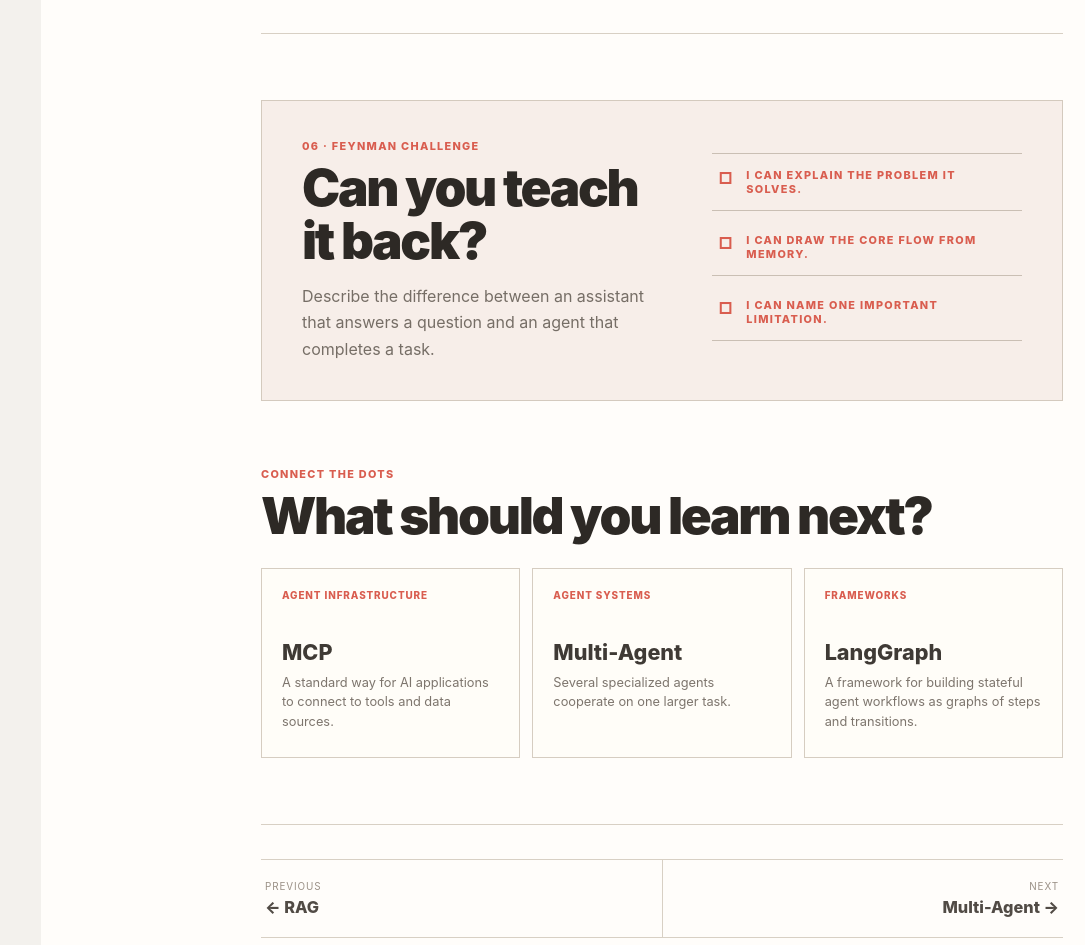
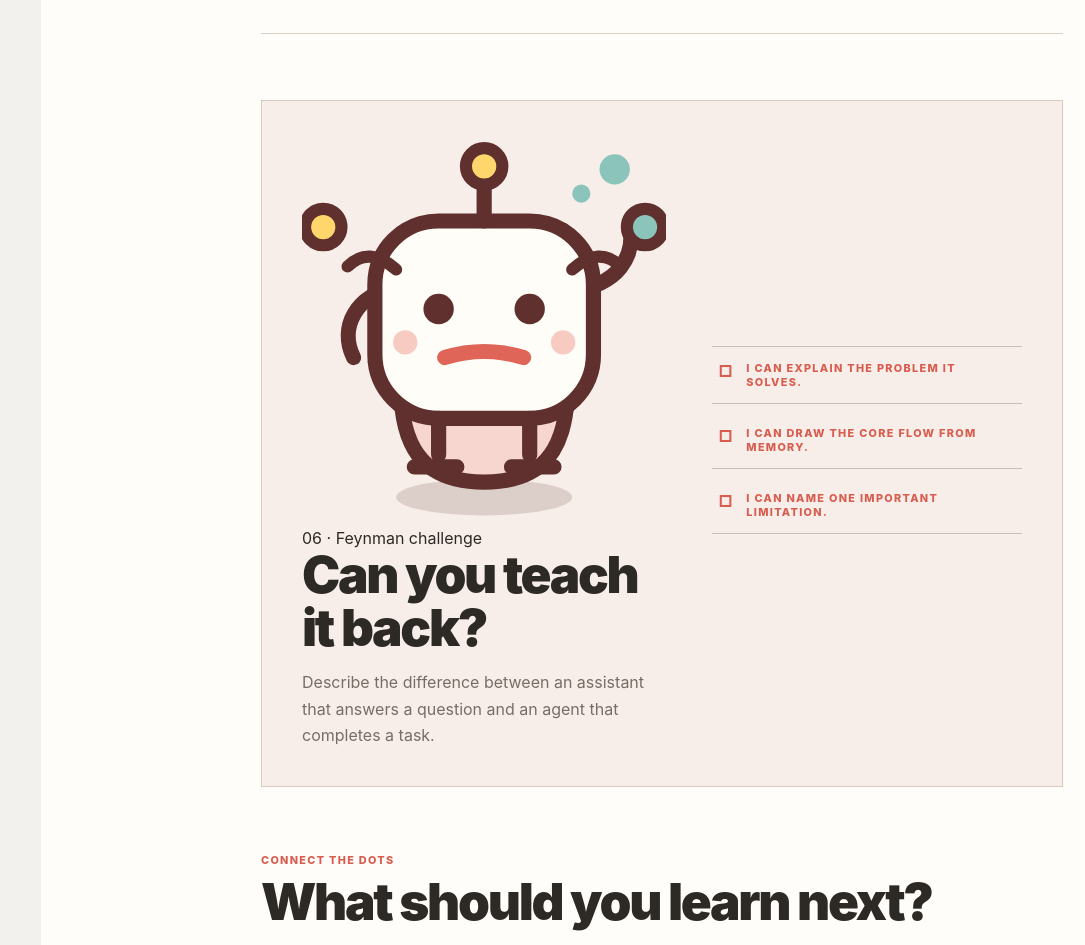
Before and after one commit to buianhtai/ai-atlas, a Next.js app: page /learn/agents in a window 1280 px wide. Shown: the part 3080-4025 px from the top of the page, without its empty margins (195-1280 px from the left). Built offline with nearby package versions, Linux system fonts and the light colour scheme.

Commit message:
feat: bring Nova into the Feynman lesson flow

```diff
--- a/app/learn/[slug]/page.tsx
+++ b/app/learn/[slug]/page.tsx
@@ -1,6 +1,7 @@
 import Link from "next/link";
 import { notFound } from "next/navigation";
 import { Nav } from "@/components/Nav";
+import { NovaMascot } from "@/components/NovaMascot";
 import { ConceptIllustration } from "@/components/ConceptIllustration";
 import { MCPNovaMission } from "@/components/MCPNovaMission";
 import { concepts, getConcept } from "@/lib/concepts";
@@ -147,10 +148,13 @@ export default async function LessonPage({ params }: { params: Promise<{ slug: s
             </section>
 
             <section className="lessonSection lessonChallenge">
-              <div>
-                <span>06 · Feynman challenge</span>
-                <h2>Can you teach it back?</h2>
-                <p>{detail.challenge}</p>
+              <div className="lessonChallengeGuide">
+                <NovaMascot className="challengeNova" pose="think" title="Nova thinking about the Feynman challenge" />
+                <div>
+                  <span>06 · Feynman challenge</span>
+                  <h2>Can you teach it back?</h2>
+                  <p>{detail.challenge}</p>
+                </div>
               </div>
               <div className="challengeChecklist">
                 <span>I can explain the problem it solves.</span>
```
